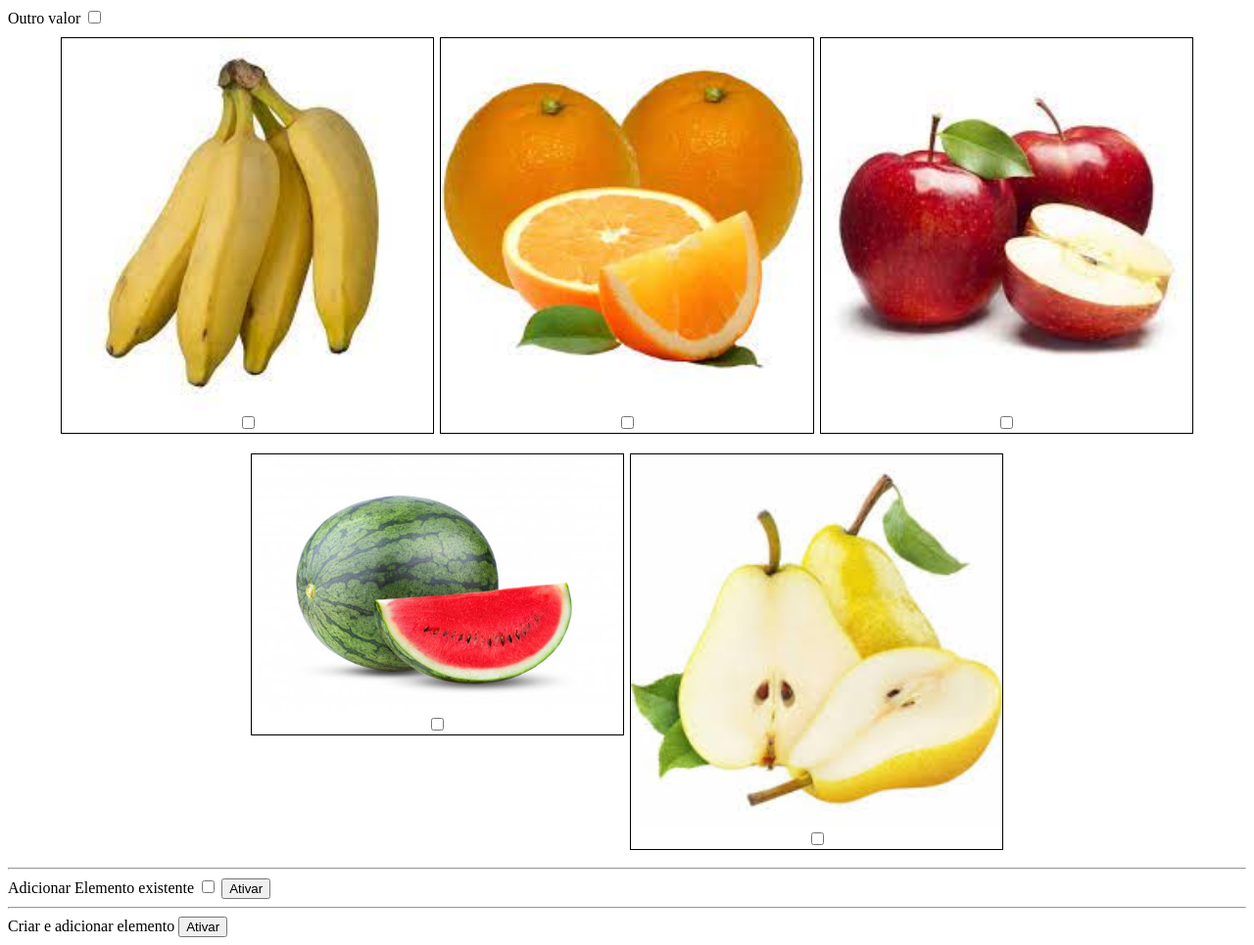
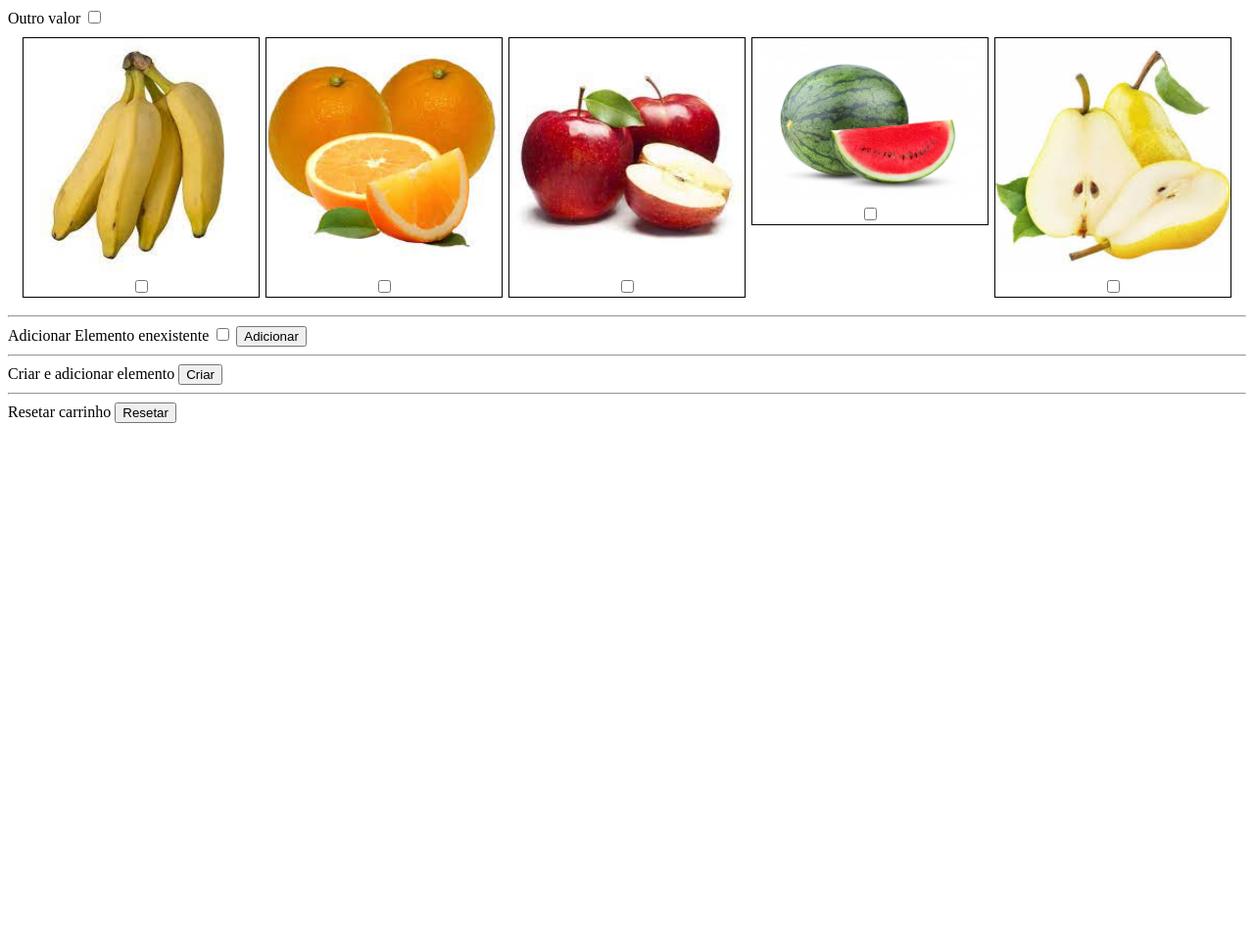
Before and after one commit to Spell-Master/sm-web, a PHP site: page /exemplo.php in a window 1280 px wide. Shown: the whole page at 98% size. After the commit the page ends 432 px from the top, so only its background shows below. Run offline with PHP 8.4, Linux system fonts and the light colour scheme.

Commit message:
ShoppingCart - Adicionado função para limpar o carrinho

```diff
--- a/javascript/ShoppingCart/ShoppingCart.css
+++ b/javascript/ShoppingCart/ShoppingCart.css
@@ -3,7 +3,7 @@
  * * ShoppingCart
  * * @author Spell-Master (Omar Pautz)
  * * @copyright 2021
- * * @version 1.0
+ * * @version 1.1 (2021)
  * ****************************************************
  */
 #shopping-cart {
--- a/javascript/ShoppingCart/exemplo.php
+++ b/javascript/ShoppingCart/exemplo.php
@@ -5,14 +5,14 @@
         <meta name="viewport" content="width=device-width, initial-scale=1.0">
         <title>ShoppingCart</title>
 
-        <script src="ShoppingCart.js?ran=<?= time() ?>" type="text/javascript"></script>
-        <link href="ShoppingCart.css?ran=<?= time() ?>" rel="stylesheet" type="text/css"/>
+        <script src="ShoppingCart.js" type="text/javascript"></script>
+        <link href="ShoppingCart.css" rel="stylesheet" type="text/css"/>
         <style>
             .alinhamento {
                 text-align: center
             }
             .bloco {
-                width: 30%;
+                width: 19%;
                 display: inline-block;
                 vertical-align: top;
                 margin: 10px 1px;
@@ -34,12 +34,7 @@
         ?>
 
         Outro valor
-        <input
-            type="checkbox"
-            name="caixa_qualquer"
-            value="qualquer coisa"
-            class="alvo"
-            />
+        <input type="checkbox" name="caixa_qualquer" value="qualquer coisa" class="alvo" />
 
         <div class="alinhamento">
             <div class="bloco">
@@ -64,20 +59,23 @@
             </div>
         </div>
 
-
         <hr />
-        Adicionar Elemento existente
+        Adicionar Elemento enexistente
         <input type="checkbox" name="externo" value="caixa externa" class="extra" />
-        <button onclick="adcionarExtra()">Ativar</button>
+        <button onclick="adcionarExtra()">Adicionar</button>
 
         <hr />
         Criar e adicionar elemento
-        <button onclick="criarNovo()">Ativar</button>
+        <button onclick="criarNovo()">Criar</button>
 
+        <hr />
+        Resetar carrinho
+        <button onclick="resetar()">Resetar</button>
 
         <div id="shopping-cart">
             <div data-cart=""></div>
             <form method="POST" action="">
+                <input type="hidden" name="manter" value="Inalterado pelo carrinho" />
                 <button type="submit">Enviar</button>
             </form>
         </div>
@@ -99,6 +97,10 @@
                 document.body.appendChild(novo);
                 shop.addInput(novo);
             }
+
+            function resetar() {
+                shop.restart();
+            }
         </script>
     </body>
 </html>
```
Also changed, not shown: javascript/ShoppingCart/ShoppingCart.js (+77 -16 lines).
